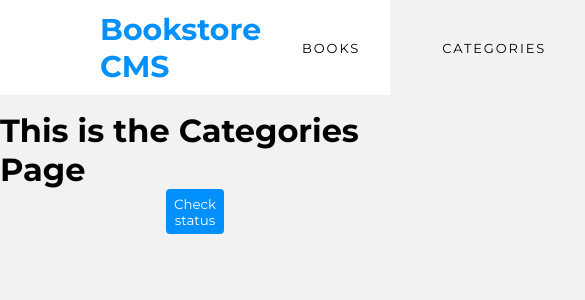
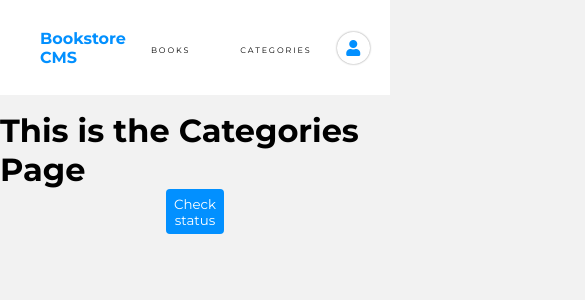
Before and after one commit to RaoAkif/Bookstore, a React (Create React App) app: page /categories in a window 390 px wide. Shown: the top 300 px of the page, 585 px wide, since content can reach past the window. Built offline with nearby package versions, Linux system fonts and the light colour scheme.

Commit message:
Complete the Mobile Design
- Re-styled Header
- Restyled Book Card

```diff
--- a/src/components/AddBook/style.css
+++ b/src/components/AddBook/style.css
@@ -28,7 +28,7 @@ input {
 }
 
 #category {
-  width: 20%;
+  width: 12rem;
   height: 2.813rem;
   padding: 0.7rem;
   border: grey;
@@ -80,3 +80,26 @@ input::-webkit-input-placeholder {
   letter-spacing: 0.5px;
   text-align: center;
 }
+
+@media (max-width: 768px) {
+  h3 {
+    margin: auto;
+  }
+  form {
+    display: flex;
+    flex-direction: column;
+  }
+  form > * {
+    margin: 0.5rem 0;
+  }
+  form > #title, #author, #category {
+    width: 18rem;
+    border: grey;
+    border-radius: 4px;
+    padding: 0.7rem 1rem;
+  }
+  .add-book-btn {
+    width: 10rem;
+    font-size: 1rem;
+  }
+}
--- a/src/components/BookItem/BookItem.jsx
+++ b/src/components/BookItem/BookItem.jsx
@@ -11,9 +11,11 @@ function BookItem(props) {
   return (
     <div className="item">
       <div className="book-details">
-        <h5>{book.category}</h5>
-        <h3>{book.title}</h3>
-        <h6>{book.author}</h6>
+        <span className="book-basic-desc">
+          <h5>{book.category}</h5>
+          <h3>{book.title}</h3>
+          <h6>{book.author}</h6>
+        </span>
         <div className="desc">
           <button type="button" className="btn">Comments</button>
           <div className="Line-2" />
--- a/src/components/BookItem/style.css
+++ b/src/components/BookItem/style.css
@@ -34,7 +34,7 @@ div > p {
   margin: 0;
 }
 
-.book-details > h5 {
+.book-details > span > h5 {
   color: grey;
   font-size: 0.875rem;
   font-weight: bold;
@@ -44,7 +44,7 @@ div > p {
   letter-spacing: normal;
 }
 
-.book-details > h3 {
+.book-details > span > h3 {
   color: black;
   padding-top: 4px;
   padding-bottom: 4px;
@@ -57,7 +57,7 @@ div > p {
   letter-spacing: -0.2px;
 }
 
-.book-details > h6 {
+.book-details > span > h6 {
   color: #4386bf;
   font-family: RobotoSlab, serif;
   font-size: 0.875rem;
@@ -219,3 +219,38 @@ div.percentage > p {
   margin: 0.8rem 1rem 0 1rem;
   border: solid 1px #e8e8e8;
 }
+
+@media (max-width: 768px) {
+  .item {
+    width: 80%;
+    border: 1px gray;
+    display: flex;
+    flex-direction: column;
+    justify-content: space-around;
+    margin: 0.5rem;
+    background-color: white;
+    padding: 1rem;
+    border-radius: 4px;
+    box-shadow: grey;
+  }
+  .book-basic-desc {
+    display: flex;
+    align-items: center;
+    justify-content: space-around;
+    width: 325%;
+    margin: 5px;
+  }
+  .book-basic-desc > * {
+    margin: 0.5rem;
+  }
+  .desc {
+    margin: auto;
+  }
+  .item-stats {
+    margin: auto;
+  }
+  .book-status {
+    align-items: center;
+    margin-top: 5px;
+  }
+}
--- a/src/components/Header/Header.jsx
+++ b/src/components/Header/Header.jsx
@@ -1,12 +1,6 @@
 import React from 'react';
 import { Link } from 'react-router-dom';
 import './styles.css';
-
-const navBarLeft = {
-  display: 'flex',
-  alignItems: 'center',
-  paddingLeft: '6.25rem',
-};
 
 const navLinks = {
   listStyle: 'none',
@@ -17,7 +11,7 @@ const navLinks = {
 function Header() {
   return (
     <div className="header">
-      <div className="nav-bar-left" style={navBarLeft}>
+      <div className="nav-bar-left">
         <h2 className="logo">Bookstore CMS</h2>
         <nav>
           <ul style={navLinks}>
--- a/src/components/Header/styles.css
+++ b/src/components/Header/styles.css
@@ -6,10 +6,6 @@
   font-style: normal;
   line-height: normal;
   letter-spacing: normal;
-}
-
-.nav-bar-left {
-  padding-left: 10%;
 }
 
 .navLink {
@@ -22,6 +18,37 @@
   font-style: normal;
   line-height: normal;
   letter-spacing: 1.9px;
+}
+
+.nav-bar-left {
+  display: flex;
+  align-items: center;
+  padding-left: 100px;
+}
+
+@media (max-width: 768px) {
+  .logo {
+    font-size: 1rem;
+    font-weight: bold;
+    font-stretch: normal;
+    font-style: normal;
+    line-height: normal;
+    letter-spacing: normal;
+  }
+  .navLink {
+    text-decoration: none;
+    color: black;
+    padding: 3px 1.563rem;
+    font-size: 0.5rem;
+    font-weight: normal;
+    font-stretch: normal;
+    font-style: normal;
+    line-height: normal;
+    letter-spacing: 1.9px;
+  }
+  .nav-bar-left {
+    padding-left: 40px;
+  }
 }
 
 i.fa {
@@ -39,6 +66,6 @@ i.fa {
   height: 5.938rem;
   display: flex;
   align-items: center;
-  justify-content: space-between;
+  justify-content: space-between ;
   margin-bottom: 1rem;
 }
--- a/src/pages/Books/Books.jsx
+++ b/src/pages/Books/Books.jsx
@@ -15,11 +15,11 @@ function Books() {
 
   return (
     <div className="books">
+      <AddBook />
       {books.map((book) => (
         <BookItem key={book.item_id} book={book} />
       ))}
       <div className="Line" />
-      <AddBook />
     </div>
   );
 }
```
